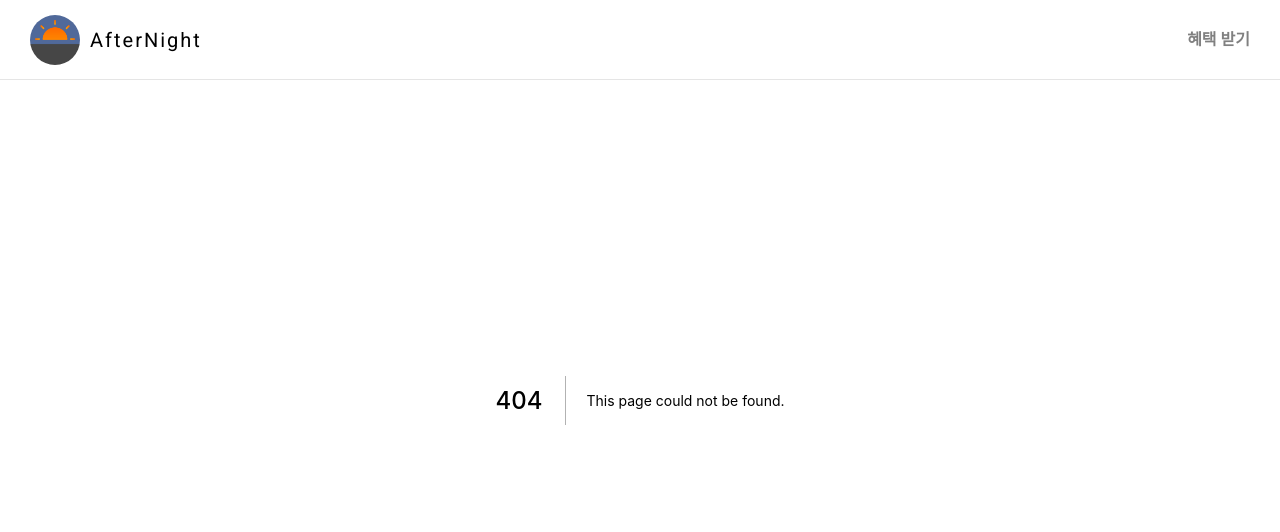
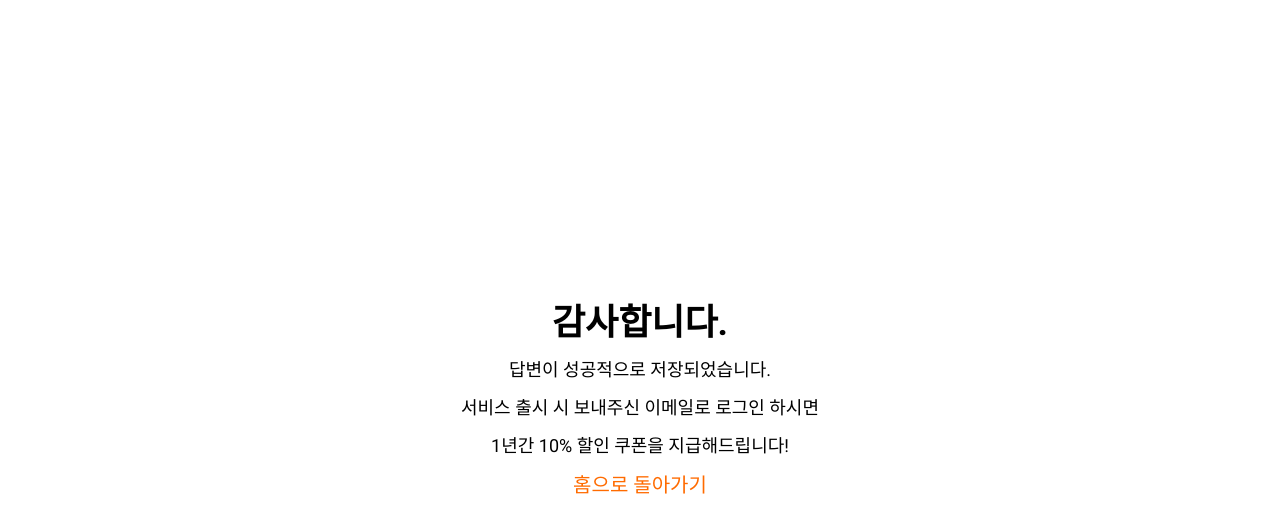
Before and after one commit to boonddiga00/coldbrew-pretotype, a Next.js app: page /thankyou in a window 1280 px wide. Before the commit this address had no page. Shown: the top 532 px of the page. Built offline with nearby package versions, Linux system fonts and the light colour scheme.

Commit message:
Add ThankYou Page

```diff
--- a/components/Header.tsx
+++ b/components/Header.tsx
@@ -47,7 +47,7 @@ const Logo = styled.img`
 const Header = () => {
   const router = useRouter();
 
-  return router.pathname !== "/emailForm" ? (
+  return router.pathname !== "/emailForm" && router.pathname !== "/thankyou" ? (
     <Container>
       <Navigation>
         <NavIcon logo>
--- a/pages/emailForm.tsx
+++ b/pages/emailForm.tsx
@@ -96,7 +96,7 @@ const EmailForm = () => {
       }
     );
     if (res.status === 200) {
-      router.push("/");
+      router.push("/thankyou");
     } else {
       setError(
         "email",
--- /dev/null
+++ b/pages/thankyou.tsx
@@ -0,0 +1,46 @@
+import { useRouter } from "next/router";
+import styled from "styled-components";
+import {
+  DescriptionText,
+  TitleText,
+} from "../components/interfaces/TextInterfaces";
+
+const Container = styled.div`
+  height: ${({ theme }) => theme.vh100};
+  width: 100%;
+  display: flex;
+  flex-direction: column;
+  justify-content: center;
+  align-items: center;
+  gap: 20px;
+`;
+
+const Description = styled(DescriptionText)`
+  font-size: 18px;
+`;
+
+const GoHomeButton = styled.button`
+  all: unset;
+  cursor: pointer;
+  color: ${({ theme }) => theme.orangeColor};
+  font-size: 20px;
+`;
+
+const Title = styled(TitleText)``;
+
+const ThankYou = () => {
+  const router = useRouter();
+  return (
+    <Container>
+      <Title>감사합니다.</Title>
+      <Description>답변이 성공적으로 저장되었습니다.</Description>
+      <Description>서비스 출시 시 보내주신 이메일로 로그인 하시면</Description>
+      <Description>1년간 10% 할인 쿠폰을 지급해드립니다!</Description>
+      <GoHomeButton onClick={() => router.push("/")}>
+        홈으로 돌아가기
+      </GoHomeButton>
+    </Container>
+  );
+};
+
+export default ThankYou;
```
